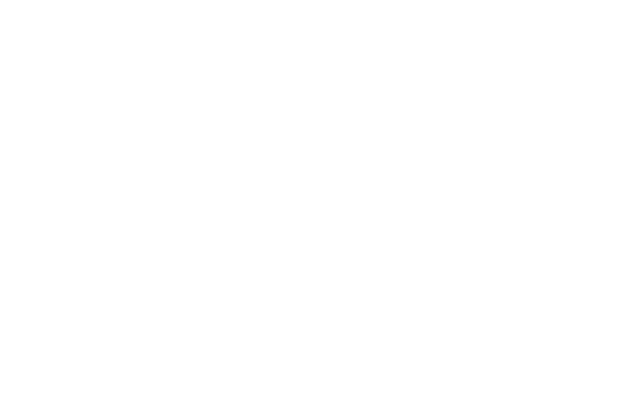
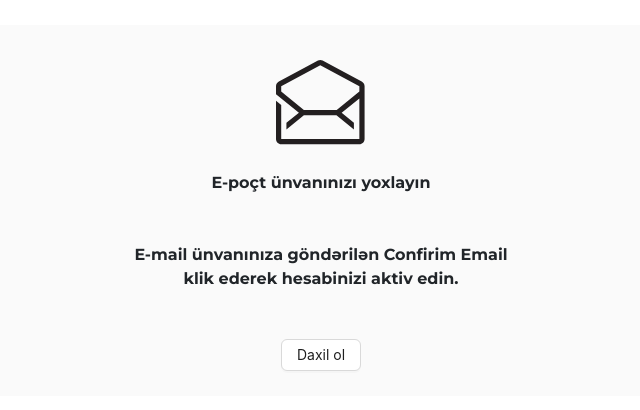
Before and after one commit to huseynesedov/Ai-Lawyer-User, a React (Create React App) app: page /VerifyMail in a window 1280 px wide. Before the commit this address had no page. Shown: the part 190-600 px from the top of the page, without its empty margins (319-959 px from the left). Built offline with nearby package versions, Linux system fonts and the light colour scheme.

Commit message:
Connect api 30/100

```diff
--- a/src/Assets/Images/js/images.js
+++ b/src/Assets/Images/js/images.js
@@ -1,10 +1,11 @@
 import Logo from '../setting 1.svg';
 
 import google from '../icons8-google.svg';
+import mail from '../Frame 2.svg';
 
 
 export default {
     Logo,
     google,
-
+    mail
 }
--- a/src/Assets/Styles/login.scss
+++ b/src/Assets/Styles/login.scss
@@ -359,3 +359,8 @@
         }
     }
 }
+
+
+.flex-column{
+    flex-direction: column;
+}
--- a/src/AuthContext.js
+++ b/src/AuthContext.js
@@ -65,18 +65,34 @@ export const AuthProvider = ({ children }) => {
       .then((res) => {
         console.log(res);
         setLoggedIn(true);
+        localStorage.setItem('loggedIn', true);
+        navigate('/VerifyMail'); // Uğurlu qeydiyyatdan sonra yönləndirin
+      })
+      .catch((error) => {
+        setLoggedIn(false); // Xəta baş verdikdə istifadəçini daxil olmuş kimi göstərməyin
 
-        navigate('/Login', { state: { userName } });
+        // 409 Conflict errorunu yoxlayın
+        if (error.response?.status === 409) {
+          openNotification('Qeydiyyat xətası', 'Bu istifadəçi adı və ya email artıq mövcuddur.', true);
+        }
+        if (error.response?.status === 200) {
+          notification.success({
+              message: 'Uğurlu',
+              description: 'Doğrulama e-postası göndərildi. Zəhmət olmasa e-postanızı yoxlayın!',
+          });
+      }
       })
       .finally(() => {
         setLoginLoading(false);
       });
   };
 
+
   const logout = () => {
     setLoggedIn(false);
     localStorage.removeItem('loggedIn');
   };
+
 
   const googleLogin = async (params) => {
     setLoginLoading(true);
@@ -85,18 +101,18 @@ export const AuthProvider = ({ children }) => {
       console.log("Google Login Response:", response);
       setLoggedIn(true);
       localStorage.setItem('Google loggedIn', true);
-      localStorage.setItem('Google token', response.data.token); // Token'ı localStorage'a kaydediyoruz
-      openNotification('Giriş Başarılı', 'Google ile giriş yapıldı.', false);
+      localStorage.setItem('Google token', response.data.token);
+      openNotification('Giriş Başarılı', 'Google ile giriş etdiniz.', false);
     } catch (error) {
       setLoggedIn(false);
-      openNotification('Giriş Hatası', error.response?.data?.message || 'Google ile giriş yapılırken hata oluştu.', true);
+      openNotification('Giriş xətası', error.response?.data?.message || 'Google ile giriş edilirkən xəta yarandı.', true);
     } finally {
       setLoginLoading(false);
     }
   };
 
   return (
-    <AuthContext.Provider value={{ loggedIn, loading, loginLoading, login, register, logout, googleLogin, openNotification }}>
+    <AuthContext.Provider value={{ loggedIn, loading, loginLoading, login, register, googleLogin, logout, openNotification }}>
       {children}
     </AuthContext.Provider>
   );
--- a/src/Components/Layout/Routes/index.js
+++ b/src/Components/Layout/Routes/index.js
@@ -9,6 +9,7 @@ import Footer from "../../Layout/Footer/index";
 import { Spin } from "antd";
 import { useAuth } from "../../../AuthContext";
 import Forgot from "../../Pages/Login/forgot";
+import Mail from "../../Pages/Login/mailcontrol";
 
 const RouteList = () => {
   const { loginLoading } = useAuth();
@@ -50,6 +51,14 @@ const RouteList = () => {
             </Spin>
           }
         />
+        <Route
+          path="/VerifyMail"
+          element={
+            <Spin spinning={loginLoading} tip="Loading...">
+              <Mail />
+            </Spin>
+          }
+        />
       </Routes>
     </>
   );
--- /dev/null
+++ b/src/Components/Pages/Login/mailcontrol.jsx
@@ -0,0 +1,64 @@
+import React, { useState } from 'react';
+import images from '../../../Assets/Images/js/images';
+import { Link, useNavigate } from 'react-router-dom';
+import { Button, Spin } from 'antd';
+
+function Mail() {
+    const [loading, setLoading] = useState(false);
+    const navigate = useNavigate(); // useNavigate hooku ilə yönləndirmə
+
+    const handleClick = () => {
+        setLoading(true); // Spin başlasın
+        setTimeout(() => {
+            setLoading(false); // Spin dayansın
+            navigate('/Login'); // 1 saniyədən sonra yönləndirmə
+        }, 1000); // 1 saniyəlik gecikmə
+    };
+
+    return (
+        <>
+            <div className='login'>
+                <div className="login-in">
+                    <div className="login-box d-flex align-items-center justify-content-center flex-column">
+                        {/* Spin komponentini tum ekran gostermek */}
+                        {loading && (
+                            <div className="loading-overlay">
+                                <Spin size="large" />
+                            </div>
+                        )}
+
+                        <img src={images.mail} alt="" />
+                        <span className='fs-16 fw-700 mt-3'>
+                            E-poçt ünvanınızı yoxlayın
+                        </span>
+                        <span className='fs-16 fw-700 mt-5 w-70' style={{ width: "58%", textAlign: "center" }}>
+                            E-mail ünvanınıza göndərilən Confirim Email klik ederek hesabinizi aktiv edin.
+                        </span>
+
+                        <Button className='mt-5' onClick={handleClick}>
+                            Daxil ol
+                        </Button>
+                    </div>
+                </div>
+            </div>
+
+            {/* Spin üçün overlay */}
+            <style jsx>{`
+                .loading-overlay {
+                    position: fixed;
+                    top: 0;
+                    left: 0;
+                    right: 0;
+                    bottom: 0;
+                    background: rgba(255, 255, 255, 0.8);
+                    display: flex;
+                    align-items: center;
+                    justify-content: center;
+                    z-index: 9999;
+                }
+            `}</style>
+        </>
+    );
+}
+
+export default Mail;
--- a/src/Components/Pages/Login/user-create.jsx
+++ b/src/Components/Pages/Login/user-create.jsx
@@ -96,15 +96,15 @@ function Register() {
             <label>
               <p className='fs-12'>Email</p>
               <input
-                type="email"
-                value={email}
+                type="text"
+                value={userName}
                 onChange={(e) => {
-                  const emailValue = e.target.value;
+                  const usernameValue = e.target.value;
+                  setUserName(usernameValue);
+                  const emailValue = usernameValue.split('@')[0]; // username'den email'e dönüştürme mantığını değiştiriyoruz
                   setEmail(emailValue);
-                  const usernameValue = emailValue.split('@')[0];
-                  setUserName(usernameValue);
                 }}
-                placeholder='example@gmail.com'
+                placeholder='Kullanıcı adınız'
               />
             </label>
 
--- a/src/api/account.api.js
+++ b/src/api/account.api.js
@@ -23,8 +23,11 @@ export const AccountApi = {
         return BaseApi.post(`${apiRoutes.Auth.verifyOtp}?email=${params.email}&otpCode=${params.otpCode}`);
     },
     resetPasswordSendEmail(emailId) {
-        return BaseApi.post(apiRoutes.Auth.resetPasswordSendEmail, { data: { email: emailId } });
+        const payload = { email: emailId };
+        console.log('Payload being sent:', payload); // Gönderilecek veriyi loglayın
+        return BaseApi.post(apiRoutes.Auth.resetPasswordSendEmail, payload);
     },
+
     resetPassword(params) {
         return BaseApi.post(`${apiRoutes.Auth.verifyOtp}?email=${params.email}&token=${params.token}`);
     },
```
Also changed, not shown: src/Assets/Images/Frame 2.svg (added).
